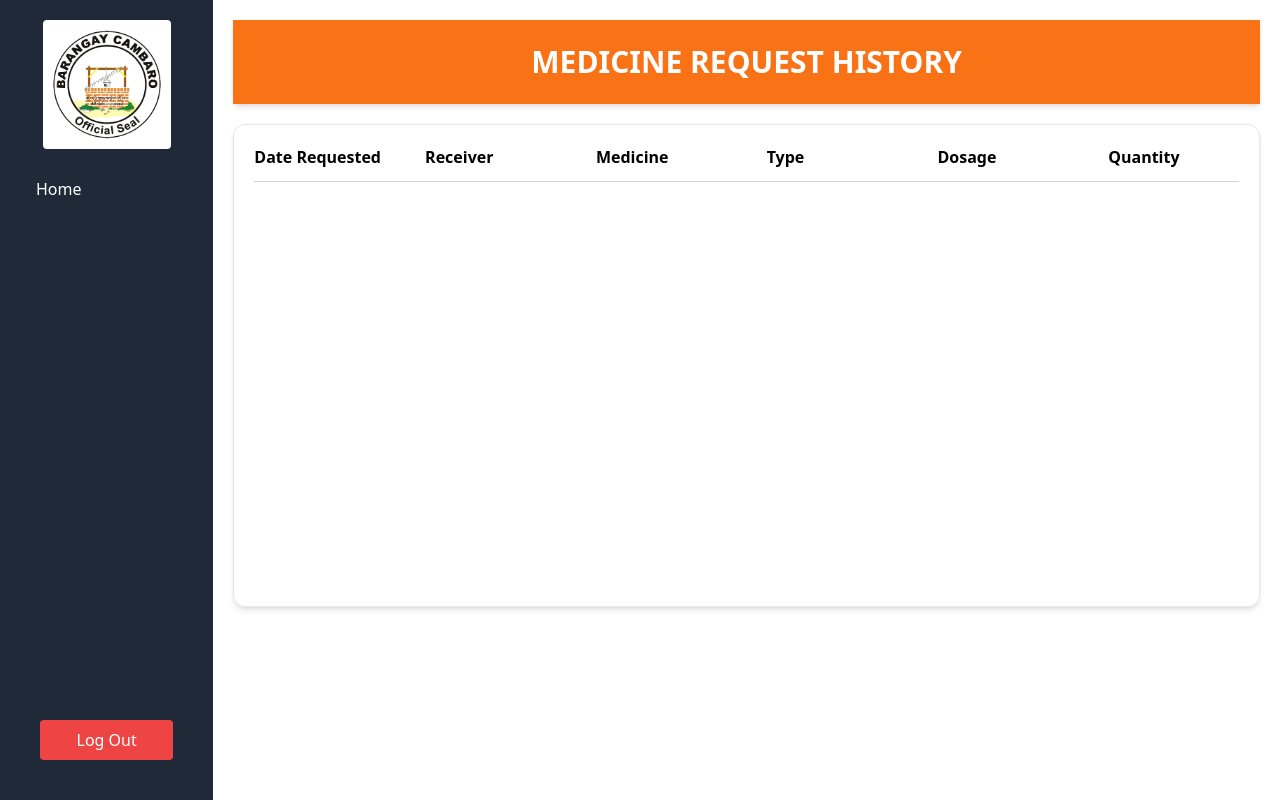
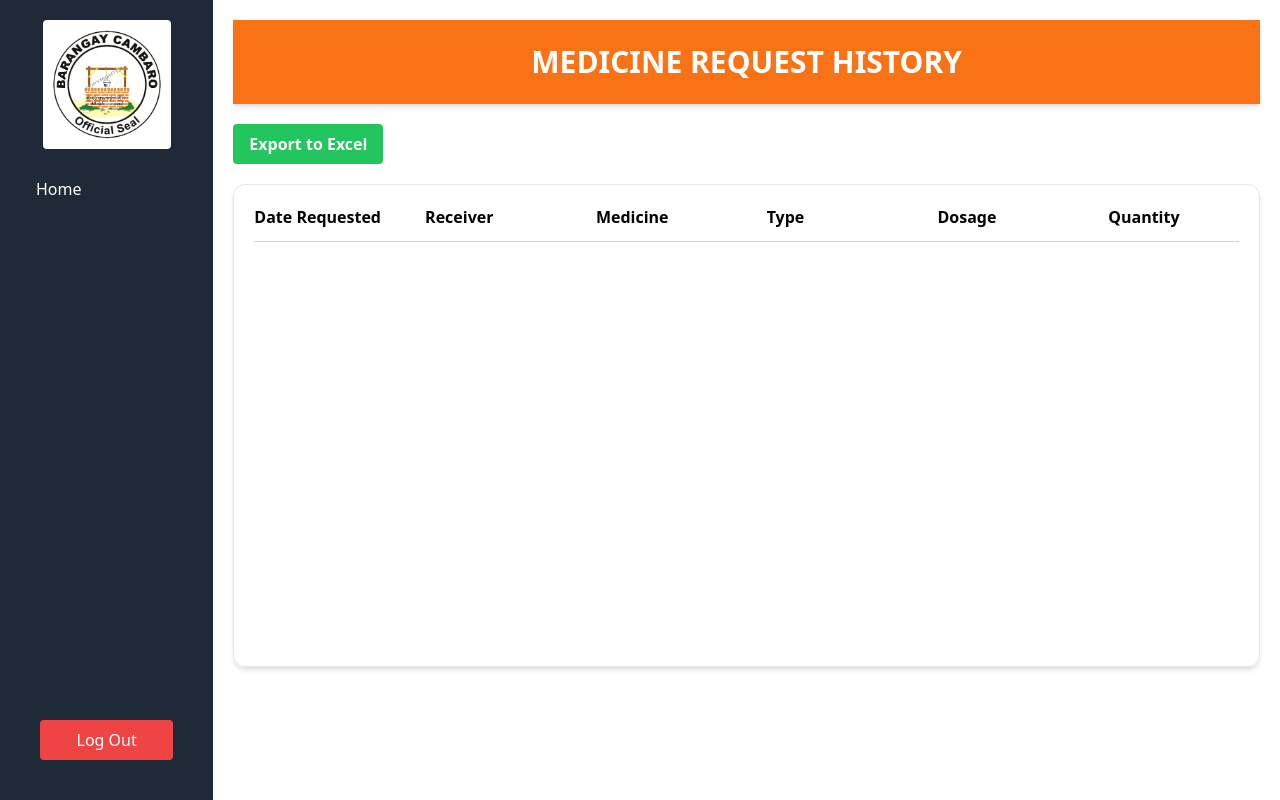
Before and after one commit to Rhainer13/dbms-1, a Django app: page /medicine-request-history/ in a window 1280 px wide. Run offline with Django 5.2, Linux system fonts and the light colour scheme; the visitor is signed in with stand-in values (Sample User, id 1); data that the repository does not hold is empty; some libraries are stand-ins or nearby versions.

Commit message:
Minor Changes

```diff
--- a/app1/templates/app1/medicine-request-history.html
+++ b/app1/templates/app1/medicine-request-history.html
@@ -8,6 +8,16 @@
         <h1 class="text-center font-bold text-3xl">MEDICINE REQUEST HISTORY</h1>
     </a>
 </header>
+
+<div class="flex justify-between pt-5">
+    <div>
+        <a href="{% url 'export-medicine-request-history' %}">
+            <div class="bg-green-500 text-white font-bold py-2 px-4 rounded">
+                Export to Excel
+            </div>
+        </a>
+    </div>
+</div>
 
 <!-- medicine list -->
 <div class="mt-5 border p-5 rounded-xl shadow-md">
--- a/app1/urls.py
+++ b/app1/urls.py
@@ -36,4 +36,5 @@ urlpatterns = [
     path('export-staff/excel/', views.export_staff_to_excel, name='export-staff'),
     path('export-child-vaccine-history/excel/<int:pk>/', views.export_child_vaccine_history, name='export-child-vaccine-history'),
     path('export-document-request-history/excel/', views.export_document_request_history, name='export-document-request-history'),
+    path('export-medicine-request-history/excel/', views.export_medicine_request_history, name='export-medicine-request-history'),
 ]
--- a/app1/views.py
+++ b/app1/views.py
@@ -640,9 +640,47 @@ def export_document_request_history(request):
 
     # Create a HttpResponse object with Excel content type
     response = HttpResponse(content_type='application/vnd.openxmlformats-officedocument.spreadsheetml.sheet')
-    response['Content-Disposition'] = f'attachment; filename={file_name} document_history.xlsx'
+    response['Content-Disposition'] = f'attachment; filename={file_name} document_request_history.xlsx'
 
     # Write DataFrame to Excel
     df.to_excel(response, index=False, engine='openpyxl')
 
     return response
+
+def export_medicine_request_history(request):
+    today = date.today()
+
+    # Query the data
+    data = MedicineRequest.objects.filter(
+        request_date__year=today.year,
+        request_date__month=today.month
+    )
+
+    file_name = f'[{today.month}_{today.year}]'
+
+    # Prepare data for the DataFrame
+    data_list = []
+
+    for item in data:
+        data_list.append({
+            'request_date': item.request_date,
+            'first_name': item.resident.first_name,
+            'middle_name': item.resident.middle_name,
+            'last_name': item.resident.last_name,
+            'medicine': item.medicine.generic_name,
+            'type': item.medicine.type,
+            'dosage': item.medicine.dosage,
+            'quantity': item.quantity,
+        })
+
+    # Convert to DataFrame
+    df = pd.DataFrame(data_list)
+
+    # Create a HttpResponse object with Excel content type
+    response = HttpResponse(content_type='application/vnd.openxmlformats-officedocument.spreadsheetml.sheet')
+    response['Content-Disposition'] = f'attachment; filename={file_name} medicine_request_history.xlsx'
+
+    # Write DataFrame to Excel
+    df.to_excel(response, index=False, engine='openpyxl')
+
+    return response
```
